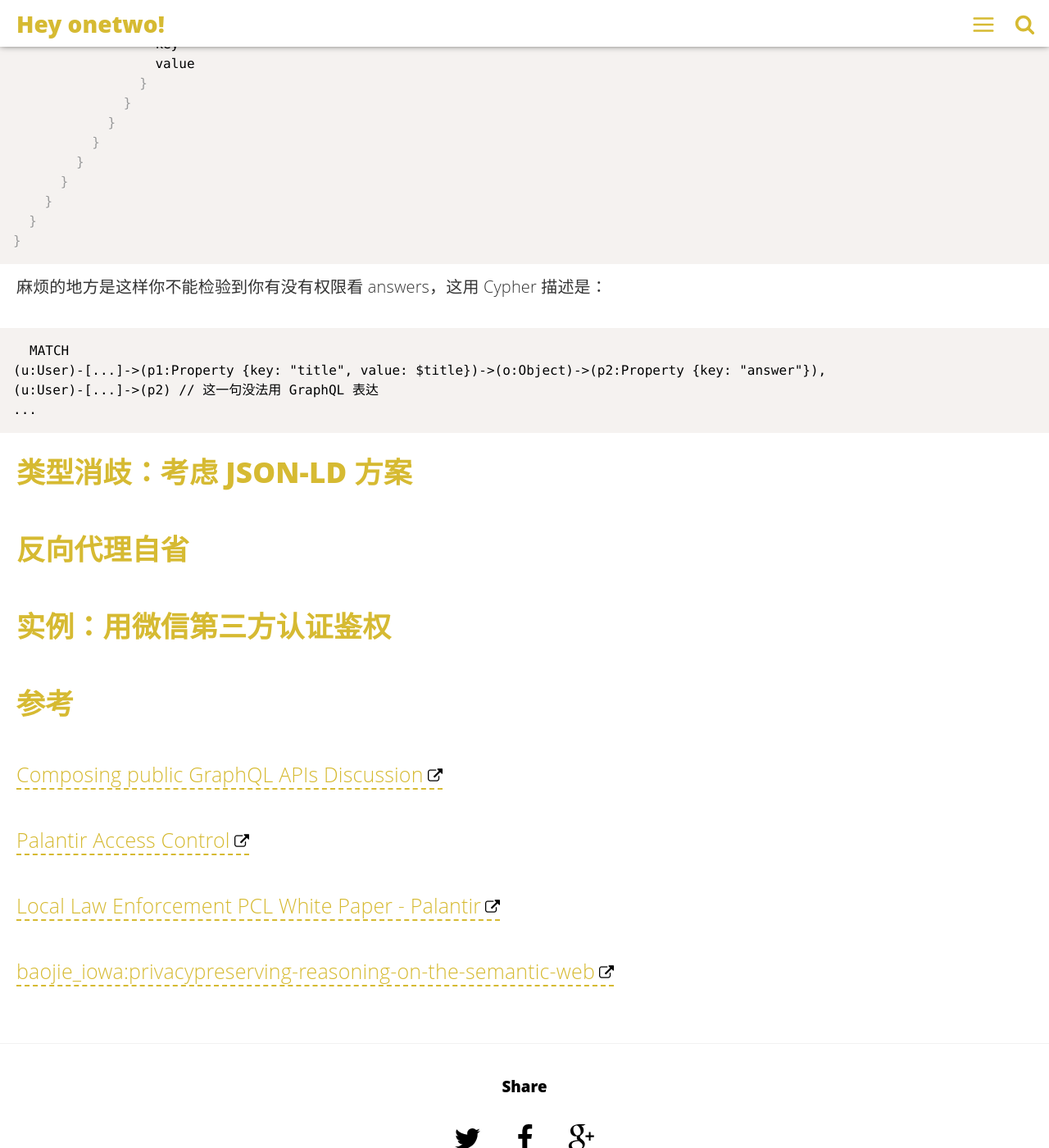
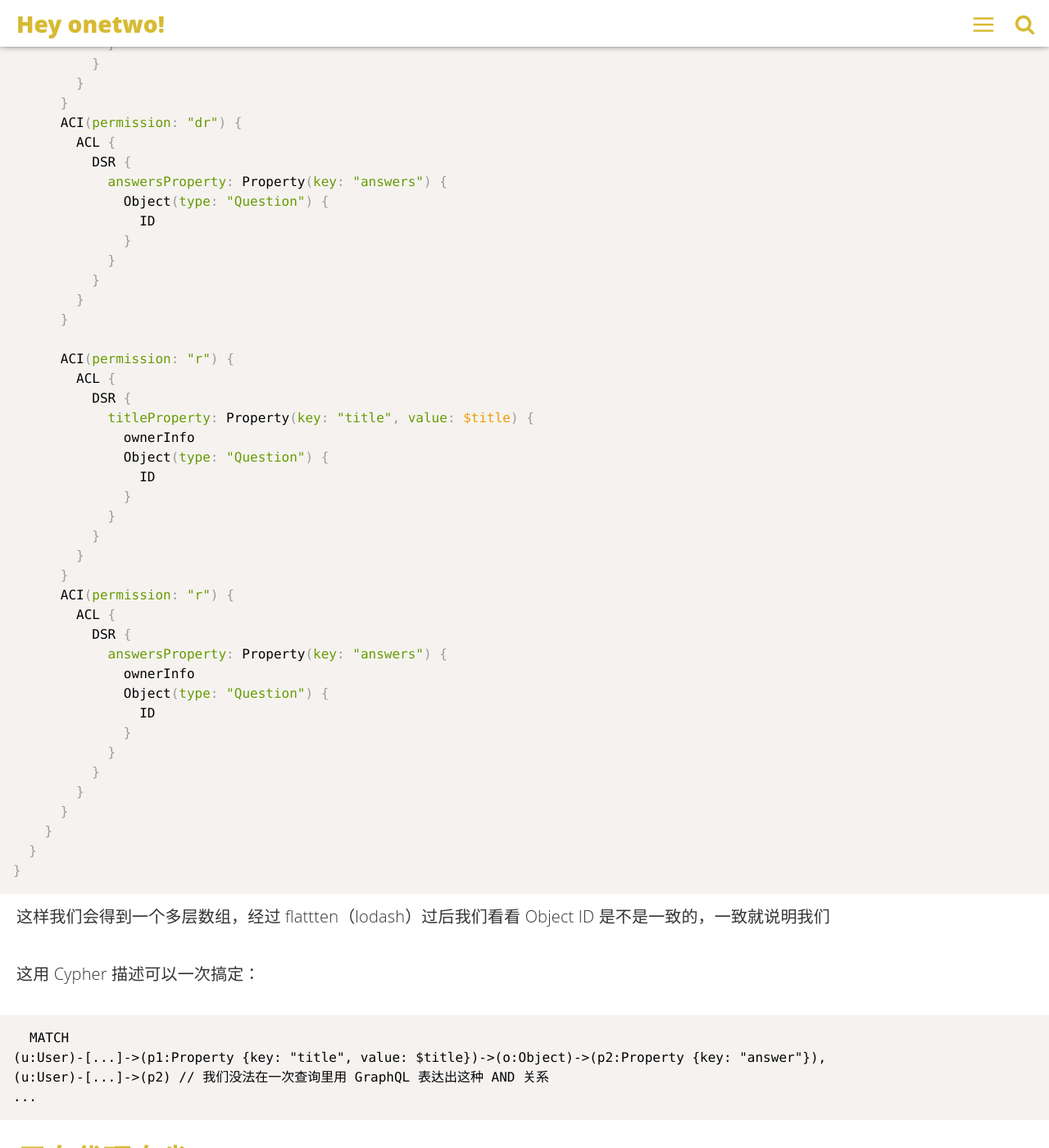
Before and after one commit to linonetwo/linonetwo.github.io, a Jekyll site: the page built from _posts/2017-08-25-级联GraphQL访问控制.md, in a window 1280 px wide and 1400 px high, scrolled down 6458 px. Shown: the whole window at 82% size. Built offline with Jekyll 4.4.1, drawn with Linux system fonts in a browser that asks for light colours; comment, search, counter and statistics services are not loaded; some of the changed text lies outside the part shown.

Commit message:
add imng

````diff
--- a/_posts/2017-08-25-级联GraphQL访问控制.md
+++ b/_posts/2017-08-25-级联GraphQL访问控制.md
@@ -106,23 +106,55 @@ query MyQuestion($token: String!, $title: String) {
 
 ![addQuery](https://raw.githubusercontent.com/linonetwo/linonetwo.github.io/master/assets/img/posts/%E7%BA%A7%E8%81%94/authQuery.PNG)
 
-这样检查你有没有权限看 title 很简单，甚至不用遍历 AST ，只需要套一个模板。转换后：
+这样检查你有没有权限看 title 很简单，只需要套一个模板。转换后得到一个 Permission Query：
 
 ```graphql
 
-query noteSearch($ID: ID!, $title: String) {
+query MyQuestionPermissionQuery($ID: ID!, $title: String) {
   User(ID: $ID) {
     Groups {
       ACI(permission: "dr") {
         ACL {
           DSR {
-            Property(key: "title", value: $title) {
-              value: title
-              Object {
-                Propertys { # 这里麻烦了
-                  key
-                  value
-                }
+            titleProperty: Property(key: "title", value: $title) {
+              Object(type: "Question") {
+                ID
+              }
+            }
+          }
+        }
+      }
+      ACI(permission: "dr") {
+        ACL {
+          DSR {
+            answersProperty: Property(key: "answers") {
+              Object(type: "Question") {
+                ID
+              }
+            }
+          }
+        }
+      }
+
+      ACI(permission: "r") {
+        ACL {
+          DSR {
+            titleProperty: Property(key: "title", value: $title) {
+              ownerInfo
+              Object(type: "Question") {
+                ID
+              }
+            }
+          }
+        }
+      }
+      ACI(permission: "r") {
+        ACL {
+          DSR {
+            answersProperty: Property(key: "answers") {
+              ownerInfo
+              Object(type: "Question") {
+                ID
               }
             }
           }
@@ -132,20 +164,24 @@ query noteSearch($ID: ID!, $title: String) {
   }
 }
 ```
+这样我们会得到一个多层数组，经过 flattten（lodash）过后我们看看 Object ID 是不是一致的，一致就说明我们
 
-麻烦的地方是这样你不能检验到你有没有权限看 answers，这用 Cypher 描述是：
+这用 Cypher 描述可以一次搞定：
 
 ```cypher
 MATCH
 (u:User)-[...]->(p1:Property {key: "title", value: $title})->(o:Object)->(p2:Property {key: "answer"}),
-(u:User)-[...]->(p2) // 这一句没法用 GraphQL 表达
+(u:User)-[...]->(p2) // 我们没法在一次查询里用 GraphQL 表达出这种 AND 关系
 ...
 ```
 
+## 反向代理自省
+
+GraphQL 的自省功能能让我们看到每个类型下面有哪些字段。对于某个实体上用户没有 discover 权限的字段，我们依然要告诉用户「这种类型的实体上就是有可能有这个字段，只不过你请求的时候它可能是一段关于你可以联系谁来请求权限的话」。所以对于每一个字段，它返回的值肯定是可空的，为空时可能会在 Error message 里告诉你联系xx管理员可以申请权限。
+
+还有数据库里实际上实体和属性是分开的节点，是不同的类型，但面向 API 用户时我们要把实体的所有属性合并到这个实体的类型里，来使得自省功能被使用的时候，Object、Propertys 分离的做法是对用户透明的。
 
 ## 类型消歧：考虑 JSON-LD 方案
-
-## 反向代理自省
 
 ## 实例：用微信第三方认证鉴权
 
@@ -158,3 +194,7 @@ MATCH
 ### [<span id="3">Local Law Enforcement PCL White Paper - Palantir</span>](https://www.palantir.com/wp-assets/media/capabilities-perspectives/Local-Law-Enforcement-PCL-White-Paper.pdf#page=6)
 
 ### [<span id="4">baojie_iowa:privacypreserving-reasoning-on-the-semantic-web</span>](https://www.slideshare.net/baojie_iowa/privacypreserving-reasoning-on-the-semantic-web)
+
+### <span id="5">Graphcool GraphQL Permission Queries Design series</span>
+
+- [Reinventing Authorization: GraphQL Permission Queries](https://www.slideshare.net/baojie_iowa/privacypreserving-reasoning-on-the-semantic-web)
````
Also changed, not shown: assets/img/posts/级联/onlyviewtitle.png (added).
